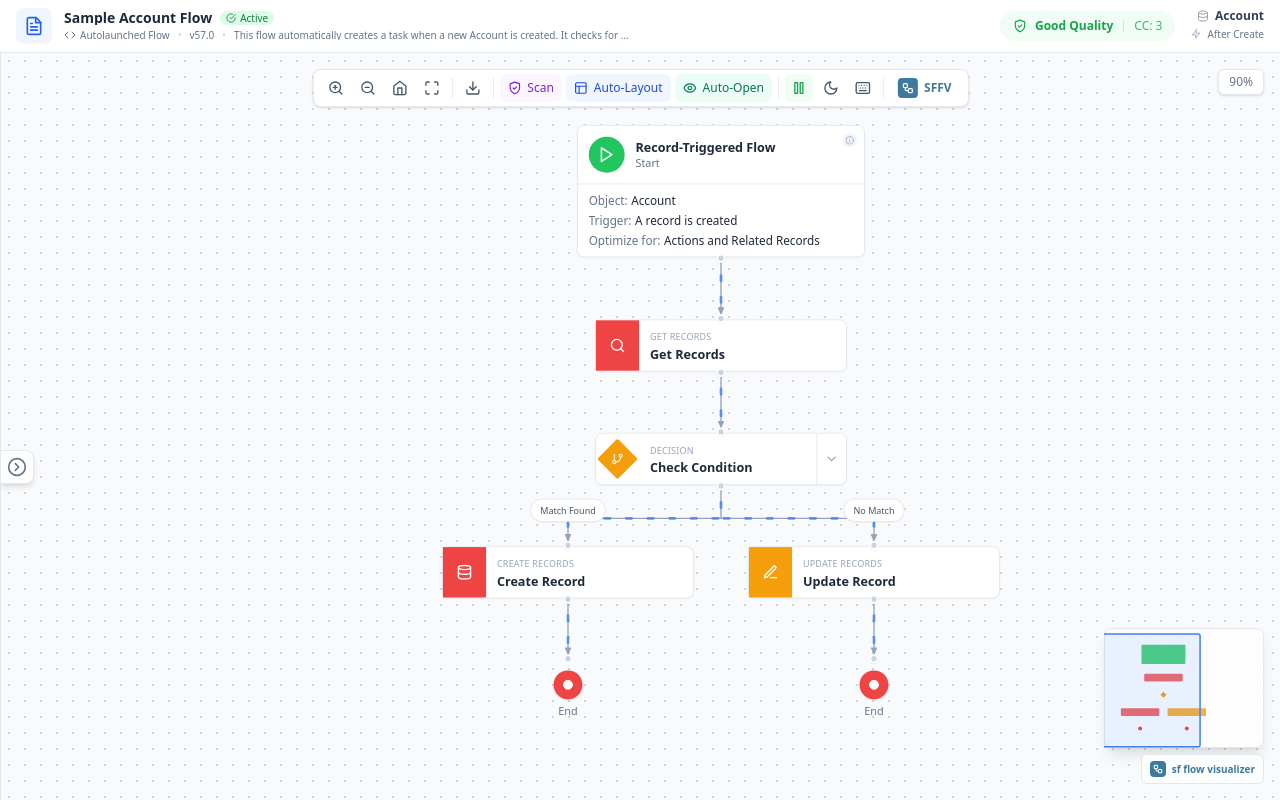
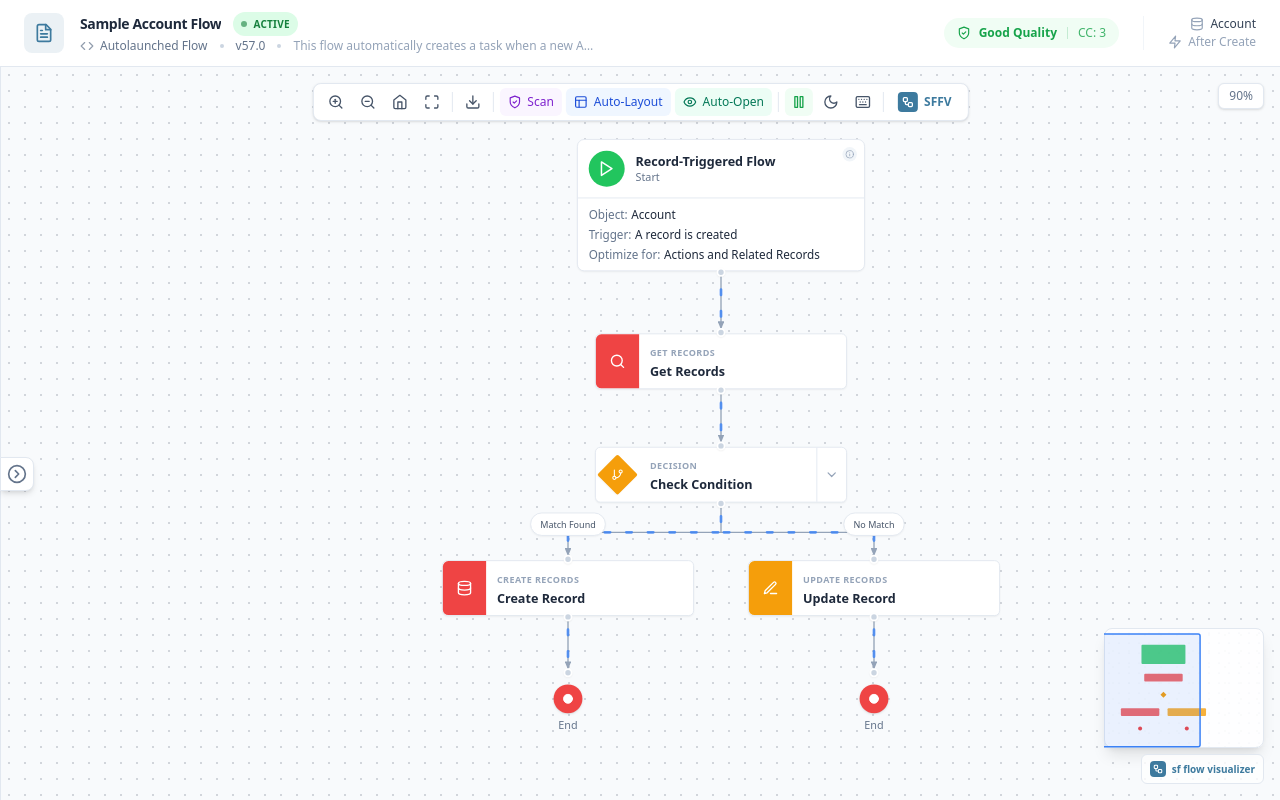
Before and after one commit to Avinava/vscode-sf-flow-visualiser, a React (Vite) app in the folder webview-ui/: page / in a window 1280 px wide. Built offline with nearby package versions, Linux system fonts and the light colour scheme; the HTML template or start-up script is replaced by a standard one.

Commit message:
header styling

```diff
--- a/webview-ui/src/components/FlowHeader/FlowHeader.tsx
+++ b/webview-ui/src/components/FlowHeader/FlowHeader.tsx
@@ -494,53 +494,62 @@
     metadata.recordTriggerType
   );
   const statusStyle = getStatusStyle(metadata.status);
-  const StatusIcon = statusStyle.icon;
+  // StatusIcon is no longer needed as we use a dot indicator
+  // const StatusIcon = statusStyle.icon;
 
   return (
-    <div className="bg-white dark:bg-slate-800 border-b border-slate-200 dark:border-slate-700 shadow-sm px-4 py-2">
-      <div className="flex items-center justify-between gap-4">
+    <div className="bg-white dark:bg-slate-800 border-b border-slate-200 dark:border-slate-700 shadow-sm px-6 py-3">
+      <div className="flex items-center justify-between gap-6">
         {/* Left: Flow Info */}
-        <div className="flex items-center gap-3 min-w-0 flex-1">
-          <div className="p-2 bg-blue-50 dark:bg-blue-900/20 rounded-lg">
-            <FileText className="w-5 h-5 text-blue-600 dark:text-blue-400 flex-shrink-0" />
+        <div className="flex items-center gap-4 min-w-0 flex-1">
+          {/* Flow Icon */}
+          <div className="w-10 h-10 rounded-lg bg-[#3d7a9e]/10 dark:bg-[#3d7a9e]/20 flex items-center justify-center flex-shrink-0">
+            <FileText className="w-5 h-5 text-[#3d7a9e] dark:text-[#6ba3c4]" />
           </div>
-          <div className="min-w-0 flex flex-col justify-center">
-            <div className="flex items-center gap-2">
+
+          <div className="min-w-0 flex flex-col gap-0.5">
+            <div className="flex items-center gap-3">
               <h1
-                className="text-sm font-bold text-slate-800 dark:text-slate-100 truncate leading-none"
-                title={flowName}
+                className="text-sm font-bold text-slate-800 dark:text-slate-100 truncate tracking-tight"
+                title={metadata.description || flowName}
               >
                 {flowName}
               </h1>
-              {/* Status Badge */}
+
+              {/* Status Badge - Modernized */}
               {metadata.status && (
                 <span
-                  className={`inline-flex items-center gap-1 px-1.5 py-0.5 rounded-full text-[10px] font-medium leading-none ${statusStyle.bg} ${statusStyle.text}`}
+                  className={`inline-flex items-center gap-1.5 px-2 py-0.5 rounded-full text-[10px] font-semibold uppercase tracking-wide ${statusStyle.bg} ${statusStyle.text}`}
                 >
-                  <StatusIcon className="w-2.5 h-2.5" />
+                  <span className="w-1.5 h-1.5 rounded-full bg-current opacity-60" />
                   {metadata.status}
                 </span>
               )}
             </div>
 
-            <div className="flex items-center gap-2 text-[10px] text-slate-500 dark:text-slate-400 mt-1 leading-none">
-              <span className="flex items-center gap-1">
-                <Code className="w-3 h-3" />
-                {processTypeLabel}
+            <div className="flex items-center gap-3 text-xs text-slate-500 dark:text-slate-400">
+              {/* Process Type */}
+              <span className="flex items-center gap-1.5">
+                <Code className="w-3.5 h-3.5 opacity-70" />
+                <span className="font-medium">{processTypeLabel}</span>
               </span>
 
+              {/* Separator */}
+              <span className="w-1 h-1 rounded-full bg-slate-300 dark:bg-slate-600" />
+
+              {/* API Version */}
               {metadata.apiVersion && (
-                <>
-                  <span className="text-slate-300 dark:text-slate-600">•</span>
-                  <span>v{metadata.apiVersion}</span>
-                </>
+                <span>
+                  v{metadata.apiVersion}
+                </span>
               )}
 
+              {/* Description - show truncated if present */}
               {metadata.description && (
                 <>
-                  <span className="text-slate-300 dark:text-slate-600">•</span>
+                  <span className="w-1 h-1 rounded-full bg-slate-300 dark:bg-slate-600" />
                   <span
-                    className="truncate max-w-[200px] xl:max-w-[400px]"
+                    className="truncate max-w-[300px] text-slate-400 dark:text-slate-500"
                     title={metadata.description}
                   >
                     {metadata.description}
@@ -562,22 +571,18 @@
 
         {/* Right: Trigger Info */}
         {(metadata.object || triggerLabel) && (
-          <div className="flex flex-col items-end justify-center">
+          <div className="flex flex-col items-end gap-0.5 text-xs text-slate-500 dark:text-slate-400 flex-shrink-0 border-l border-slate-100 dark:border-slate-700 pl-6">
             {metadata.object && (
-              <div className="flex items-center gap-1.5">
-                <Database className="w-3 h-3 text-slate-400 dark:text-slate-500" />
-                <span className="text-xs font-semibold text-slate-700 dark:text-slate-200">
-                  {metadata.object}
-                </span>
-              </div>
+              <span className="inline-flex items-center gap-1.5 font-medium text-slate-700 dark:text-slate-300">
+                <Database className="w-3.5 h-3.5 text-slate-400 dark:text-slate-500" />
+                {metadata.object}
+              </span>
             )}
             {triggerLabel && (
-              <div className="flex items-center gap-1.5">
-                <Zap className="w-2.5 h-2.5 text-slate-400 dark:text-slate-500" />
-                <span className="text-[10px] font-medium text-slate-500 dark:text-slate-400">
-                  {triggerLabel}
-                </span>
-              </div>
+              <span className="inline-flex items-center gap-1.5 text-slate-400 dark:text-slate-500">
+                <Zap className="w-3.5 h-3.5" />
+                {triggerLabel}
+              </span>
             )}
           </div>
         )}
--- a/webview-ui/src/components/FlowNode/FlowNode.tsx
+++ b/webview-ui/src/components/FlowNode/FlowNode.tsx
@@ -355,12 +355,12 @@
       {/* Node card */}
       <div
         className={`
-          rounded-lg border shadow-sm cursor-pointer overflow-visible transition-all relative
+          rounded-md border shadow-sm hover:shadow-md cursor-pointer overflow-visible transition-all duration-200 ease-out relative group
           ${isSelected
-            ? "border-blue-500 shadow-lg ring-2 ring-blue-200 dark:ring-blue-900"
+            ? "border-blue-500 ring-2 ring-blue-100 dark:ring-blue-900/50"
             : isCollapsed
-              ? "border-amber-400 dark:border-amber-600 shadow-md collapsed-blink"
-              : "border-slate-200 dark:border-slate-600 hover:border-slate-300 dark:hover:border-slate-500 hover:shadow-md"
+              ? "border-amber-400 dark:border-amber-600 collapsed-blink"
+              : "border-slate-200 dark:border-slate-700 hover:border-blue-300 dark:hover:border-blue-700"
           }
           ${isCollapsed ? "bg-amber-50 dark:bg-amber-950/30" : "bg-white dark:bg-slate-800"}
         `}
@@ -368,7 +368,7 @@
         {/* Violation badge - integrated into top-right corner */}
         {violations.length > 0 && (
           <div
-            className={`absolute -top-2 -right-2 px-1.5 py-1 rounded-full shadow-md cursor-pointer transition-all z-20 flex items-center gap-1 ${badgeStyle.bg} ${badgeStyle.text} hover:scale-110`}
+            className={`absolute -top-2 -right-2 px-1.5 py-1 rounded-full shadow-md cursor-pointer transition-transform duration-200 z-20 flex items-center gap-1 ${badgeStyle.bg} ${badgeStyle.text} hover:scale-110`}
             onClick={(e) => {
               e.stopPropagation();
               onOpenQualityTab?.();
@@ -381,22 +381,11 @@
         )}
 
         <div className="flex items-stretch relative">
-          {/* Description Indicator - Integrated inside top-right of content area */}
-          {hasDescription && (
-            <div className="absolute top-1.5 right-1.5 z-10">
-              <Tooltip content={node.data.description} maxWidth={240} side="top">
-                <div className="p-1 rounded-md text-slate-300 dark:text-slate-600 hover:text-blue-500 dark:hover:text-blue-400 hover:bg-slate-100 dark:hover:bg-slate-700 transition-colors">
-                  <Info size={12} />
-                </div>
-              </Tooltip>
-            </div>
-          )}
-
           {/* Icon - diamond shape for DECISION/WAIT nodes */}
           {node.type === "DECISION" || node.type === "WAIT" ? (
             <div className="w-12 flex items-center justify-center flex-shrink-0 py-2">
               <div
-                className="w-8 h-8 flex items-center justify-center transform rotate-45 rounded-sm"
+                className="w-8 h-8 flex items-center justify-center transform rotate-45 rounded-sm shadow-sm transition-transform group-hover:scale-105 duration-200"
                 style={{ backgroundColor: config.color }}
               >
                 <config.icon
@@ -407,20 +396,30 @@
             </div>
           ) : (
             <div
-              className="w-12 flex items-center justify-center flex-shrink-0"
+              className="w-12 flex items-center justify-center flex-shrink-0 rounded-l-md"
               style={{ backgroundColor: config.color }}
             >
-              <config.icon size={18} className="text-white" />
+              <config.icon size={18} className="text-white transition-transform group-hover:scale-110 duration-200" />
             </div>
           )}
 
           {/* Content */}
-          <div className="flex-1 px-3 py-2 min-w-0 pr-6"> {/* Added pr-6 to make room for info icon */}
-            <div className="text-[10px] text-slate-400 dark:text-slate-500 font-medium uppercase tracking-wide">
-              {config.label}
+          <div className="flex-1 px-3 py-2.5 min-w-0">
+            <div className="flex items-center gap-1.5 mb-0.5">
+              <span className="text-[10px] text-slate-400 dark:text-slate-500 font-bold uppercase tracking-wider">
+                {config.label}
+              </span>
+              {/* Description Indicator - Inline with label */}
+              {hasDescription && (
+                <Tooltip content={node.data.description} maxWidth={240} side="top">
+                  <div className="text-slate-300 dark:text-slate-600 hover:text-blue-500 dark:hover:text-blue-400 transition-colors cursor-help">
+                    <Info size={11} strokeWidth={2.5} />
+                  </div>
+                </Tooltip>
+              )}
             </div>
             <div
-              className="text-sm font-semibold text-slate-800 dark:text-slate-100 truncate"
+              className="text-sm font-semibold text-slate-800 dark:text-slate-100 truncate leading-tight"
               title={node.label}
             >
               {node.label}
```
Also changed, not shown: 2 other files (tests, documents, lock files or other folders).
